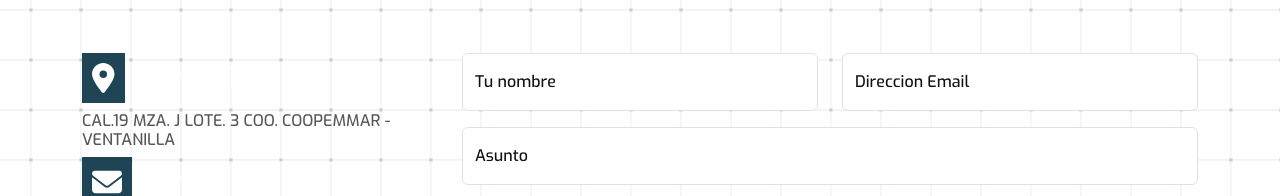
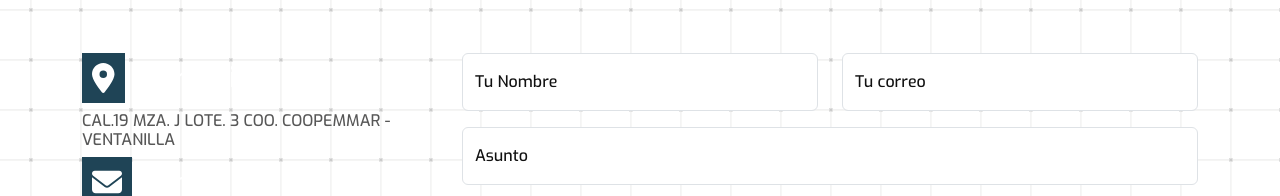
Before and after one commit to fass28/inproymel, a React (Vite) app: page / in a window 1280 px wide. Shown: the part 2171-2367 px from the top of the page. Built offline with nearby package versions, Linux system fonts and the light colour scheme.

Commit message:
contact us section emal added with sending emails

```diff
--- a/src/components/ContactUs/ContactUs.jsx
+++ b/src/components/ContactUs/ContactUs.jsx
@@ -43,48 +43,50 @@ export const ContactUs = () => {
             </div>
           </Col>
           <Col xs={8}>
-            <Form>
+            <Form action="https://formspree.io/f/maygwrvb" method="POST">
               <Row>
                 <Col>
                   <FloatingLabel
-                    controlId="floatingInput"
-                    label="Tu nombre"
+                    controlId="floatingInputName"
+                    label="Tu Nombre"
                     className="mb-3"
                   >
-                    <Form.Control type="text" placeholder="nombre" required />
+                    <Form.Control type="text" placeholder="nombre" name="floatingInputName" required />
                   </FloatingLabel>
                 </Col>
                 <Col>
                   <FloatingLabel
-                    controlId="floatingInput"
-                    label="Direccion Email"
+                    controlId="floatingInputEmail"
+                    label="Tu correo"
                     className="mb-3"
                     type="email"
                   >
                     <Form.Control
                       type="email"
                       placeholder="nombre@ejemplo.com"
+                      name="floatingInputEmail"
                       required
                     />
                   </FloatingLabel>
                 </Col>
               </Row>
               <FloatingLabel
-                controlId="floatingInput"
+                controlId="floatingInputIssue"
                 label="Asunto"
                 className="mb-3"
                 required
               >
-                <Form.Control type="text" placeholder="Asunto" required />
+                <Form.Control type="text" placeholder="Asunto" name="floatingInputIssue" required />
               </FloatingLabel>
               <FloatingLabel
-                controlId="floatingInput"
+                controlId="floatingInputMessage"
                 label="Mensaje"
                 className="mb-3"
               >
                 <Form.Control
                   as="textarea"
                   placeholder="Mensaje"
+                  name="floatingInputMessage"
                   required
                   style={{ height: "115px" }}
                 />
--- a/src/components/Services/Services.jsx
+++ b/src/components/Services/Services.jsx
@@ -52,7 +52,7 @@ export const Services = () => {
 
   return (
     <section className="services" id="services">
-      <h1>NUESTROS SERVICIOS</h1>
+      <h1>Nuestros Servicios</h1>
       <ServiceModalAuto
         showModal={modalShowAuto}
         onHide={() => setModalShowAuto(false)}
```
